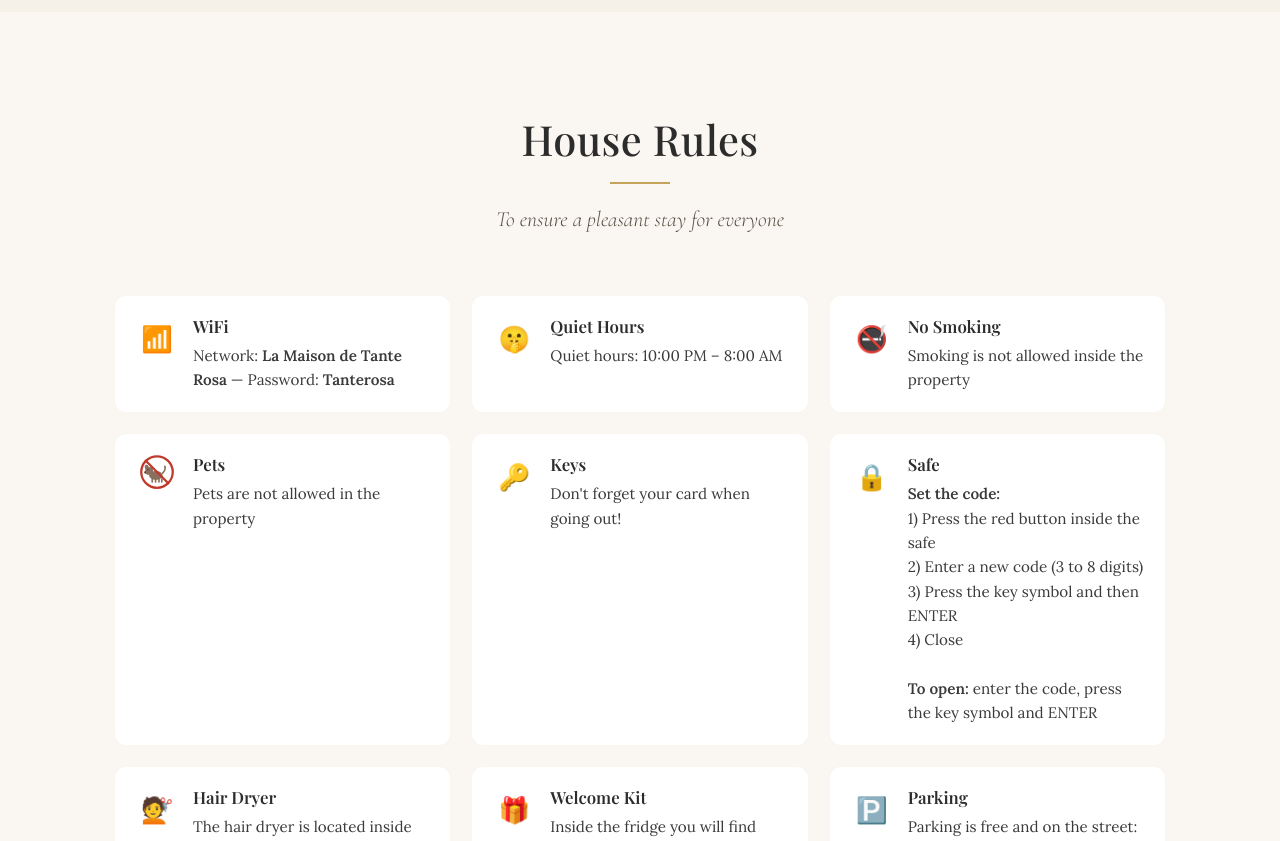
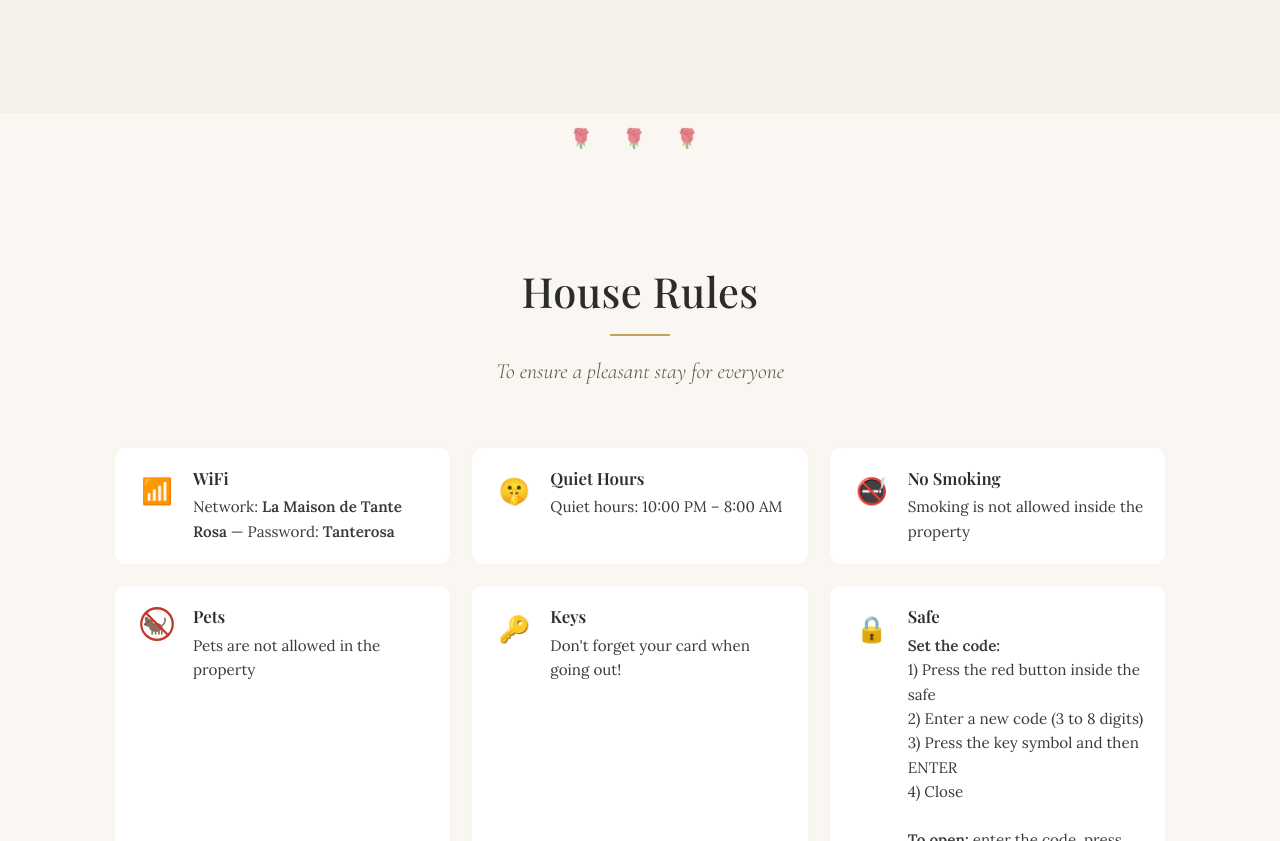
Before and after one commit to DrRobot24/maison_heliopolis, a plain HTML site: page index.html in a window 1280 px wide. Shown: the part 1959-2800 px from the top of the page. Drawn offline with nearby package versions, Linux system fonts and the light colour scheme; a web font is replaced by a local one.

Commit message:
Add rose petals animation, section dividers, staggered reveals, rule badge hover effects

```diff
--- a/script.js
+++ b/script.js
@@ -224,6 +224,8 @@
       </div>
     </section>
 
+    <div class="section-rose-divider">🌹 🌹 🌹</div>
+
     <!-- Welcome -->
     <section class="section section--white">
       <div class="container">
@@ -232,6 +234,8 @@
         <div class="floral-divider">${SVG.rose}</div>
       </div>
     </section>
+
+    <div class="section-rose-divider">🌹 🌹 🌹</div>
 
     <!-- Check-out -->
     <section class="section section--cream" id="checkout">
@@ -243,6 +247,8 @@
         </div>
       </div>
     </section>
+
+    <div class="section-rose-divider">🌹 🌹 🌹</div>
 
     <!-- Rules -->
     <section class="section section--white" id="rules">
@@ -256,6 +262,8 @@
         </div>
       </div>
     </section>
+
+    <div class="section-rose-divider">🌹 🌹 🌹</div>
 
     <!-- Explore -->
     <section class="section section--cream" id="explore">
@@ -275,6 +283,8 @@
         </div>
       </div>
     </section>
+
+    <div class="section-rose-divider">🌹 🌹 🌹</div>
 
     <!-- Experiences -->
     <section class="section section--white" id="experiences">
@@ -299,6 +309,8 @@
       </div>
     </section>
 
+    <div class="section-rose-divider">🌹 🌹 🌹</div>
+
     <!-- Where to Eat -->
     <section class="section section--white" id="eat">
       <div class="container">
@@ -317,6 +329,8 @@
       </div>
     </section>
 
+    <div class="section-rose-divider">🌹 🌹 🌹</div>
+
     <!-- Contacts -->
     <section class="section section--cream" id="contacts">
       <div class="container">
@@ -330,6 +344,8 @@
         </div>
       </div>
     </section>
+
+    <div class="section-rose-divider">🌹 🌹 🌹</div>
 
     <!-- Google Review -->
     <section class="section section--white" id="review">
@@ -420,6 +436,44 @@
     }, { threshold: 0.1, rootMargin: '0px 0px -30px 0px' });
     document.querySelectorAll('.reveal').forEach(el => obs.observe(el));
 
+    // Staggered reveal for grid children
+    document.querySelectorAll('.rules-grid .rule-item, .landmarks-grid .landmark-card, .contacts-grid .contact-card').forEach((el, i) => {
+      el.style.opacity = '0';
+      el.style.transform = 'translateY(20px)';
+      el.style.transition = `opacity 0.5s ease ${i * 0.08}s, transform 0.5s ease ${i * 0.08}s`;
+    });
+    const gridObs = new IntersectionObserver(entries => {
+      entries.forEach(e => {
+        if (e.isIntersecting) {
+          e.target.querySelectorAll('.rule-item, .landmark-card, .contact-card').forEach(child => {
+            child.style.opacity = '1';
+            child.style.transform = 'translateY(0)';
+          });
+          gridObs.unobserve(e.target);
+        }
+      });
+    }, { threshold: 0.15 });
+    document.querySelectorAll('.rules-grid, .landmarks-grid, .contacts-grid').forEach(g => gridObs.observe(g));
+
+    // Falling rose petals in hero
+    const hero = document.querySelector('.hero');
+    if (hero) {
+      const petals = ['🌹', '🥀', '🌸', '🪻'];
+      function spawnPetal() {
+        const el = document.createElement('span');
+        el.className = 'petal';
+        el.textContent = petals[Math.floor(Math.random() * petals.length)];
+        el.style.left = Math.random() * 100 + '%';
+        el.style.animationDuration = (4 + Math.random() * 4) + 's';
+        el.style.fontSize = (0.8 + Math.random() * 0.8) + 'rem';
+        hero.appendChild(el);
+        el.addEventListener('animationend', () => el.remove());
+      }
+      // Spawn a few petals periodically
+      for (let i = 0; i < 5; i++) setTimeout(spawnPetal, i * 600);
+      setInterval(spawnPetal, 2000);
+    }
+
     // Navbar scroll
     const nav = document.getElementById('navbar');
     const onScroll = () => nav.classList.toggle('scrolled', window.scrollY > 60);
--- a/style.css
+++ b/style.css
@@ -737,6 +737,48 @@
 }
 
 /* ============================================
+   Falling Rose Petals
+   ============================================ */
+
+.petal {
+  position: absolute;
+  top: -40px;
+  pointer-events: none;
+  z-index: 2;
+  font-size: 1.2rem;
+  opacity: 0;
+  animation: petalFall linear forwards;
+}
+
+@keyframes petalFall {
+  0% { opacity: 0; transform: translateY(0) rotate(0deg) translateX(0); }
+  10% { opacity: 0.8; }
+  100% { opacity: 0; transform: translateY(100vh) rotate(360deg) translateX(80px); }
+}
+
+.petal:nth-child(odd) {
+  animation-name: petalFallAlt;
+}
+
+@keyframes petalFallAlt {
+  0% { opacity: 0; transform: translateY(0) rotate(0deg) translateX(0); }
+  10% { opacity: 0.7; }
+  100% { opacity: 0; transform: translateY(100vh) rotate(-360deg) translateX(-60px); }
+}
+
+/* ============================================
+   Rose Section Divider
+   ============================================ */
+
+.section-rose-divider {
+  text-align: center;
+  padding: 8px 0;
+  font-size: 1.2rem;
+  opacity: 0.5;
+  letter-spacing: 12px;
+}
+
+/* ============================================
    Reveal Animation
    ============================================ */
 
@@ -1205,6 +1247,13 @@
   background: var(--white);
   border-radius: var(--border-radius);
   border: 1px solid rgba(196, 163, 90, 0.1);
+  transition: transform 0.3s ease, box-shadow 0.3s ease, border-color 0.3s ease;
+}
+
+.rule-item:hover {
+  transform: translateY(-3px);
+  box-shadow: 0 8px 24px rgba(196, 163, 90, 0.15);
+  border-color: rgba(196, 163, 90, 0.3);
 }
 
 .rule-item .rule-icon {
```
